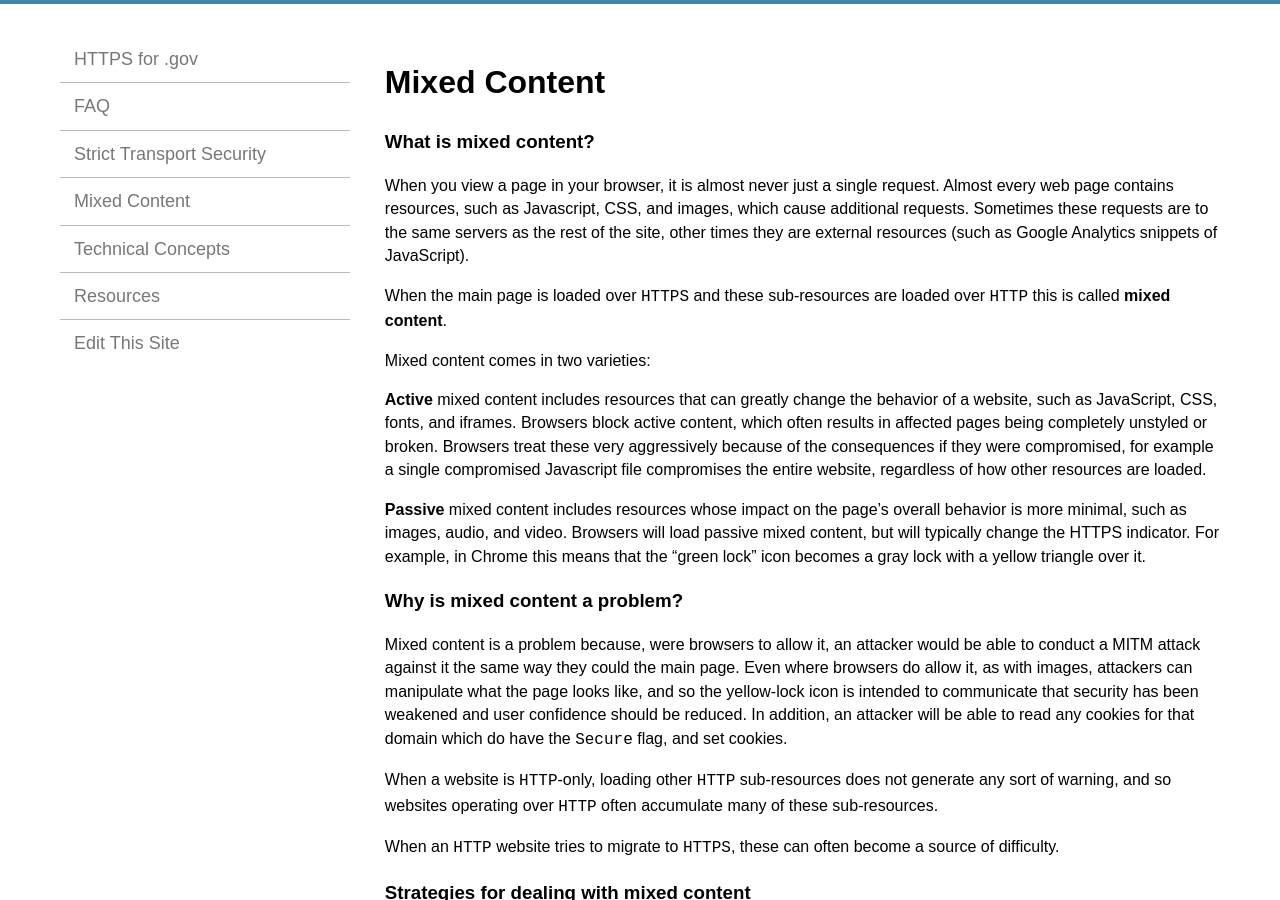
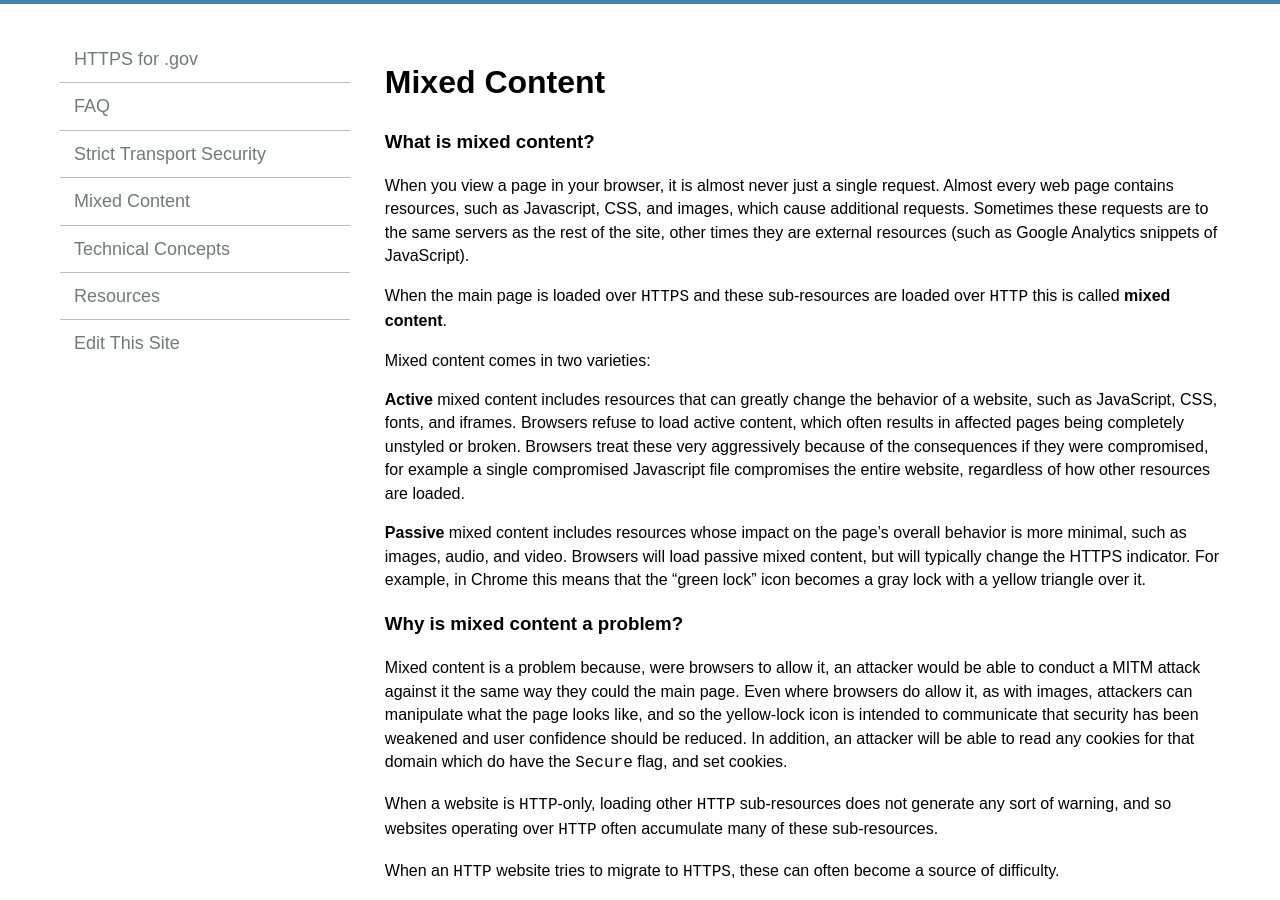
Before and after one commit to GSA/https, a Jekyll site: the page built from pages/mixed-content.md, in a window 1280 px wide and 900 px high. Built offline with Jekyll 4.4.1, drawn with Linux system fonts in a browser that asks for light colours; Markdown is read by kramdown in place of the engine named in the settings.

Commit message:
Slightly different verbiage

```diff
--- a/pages/mixed-content.md
+++ b/pages/mixed-content.md
@@ -12,7 +12,7 @@
 
 Mixed content comes in two varieties:
 
-**Active** mixed content includes resources that can greatly change the behavior of a website, such as JavaScript, CSS, fonts, and iframes. Browsers block active content, which often results in affected pages being completely unstyled or broken. Browsers treat these very aggressively because of the consequences if they were compromised, for example a single compromised Javascript file compromises the entire website, regardless of how other resources are loaded.
+**Active** mixed content includes resources that can greatly change the behavior of a website, such as JavaScript, CSS, fonts, and iframes. Browsers refuse to load active content, which often results in affected pages being completely unstyled or broken. Browsers treat these very aggressively because of the consequences if they were compromised, for example a single compromised Javascript file compromises the entire website, regardless of how other resources are loaded.
 
 **Passive** mixed content includes resources whose impact on the page's overall behavior is more minimal, such as images, audio, and video. Browsers will load passive mixed content, but will typically change the HTTPS indicator. For example, in Chrome this means that the "green lock" icon becomes a gray lock with a yellow triangle over it.
 
```
